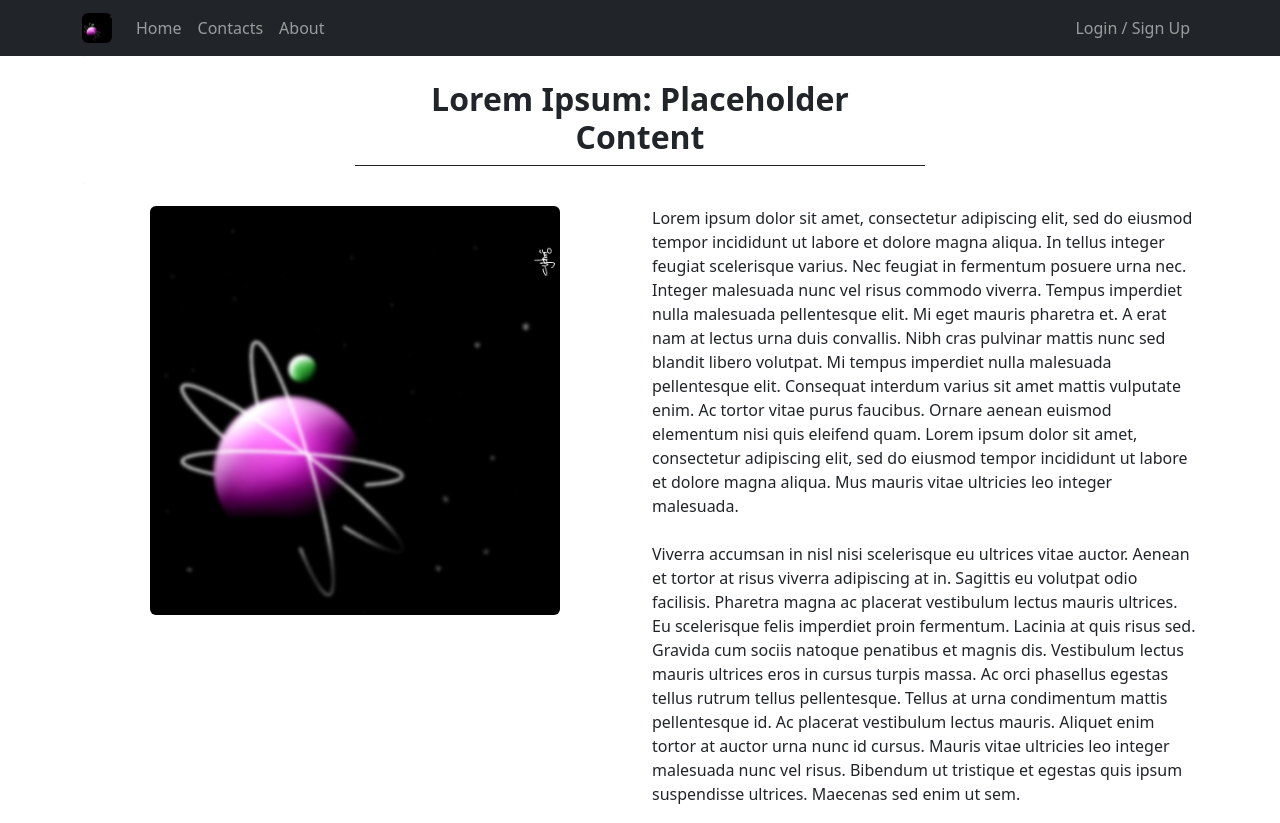
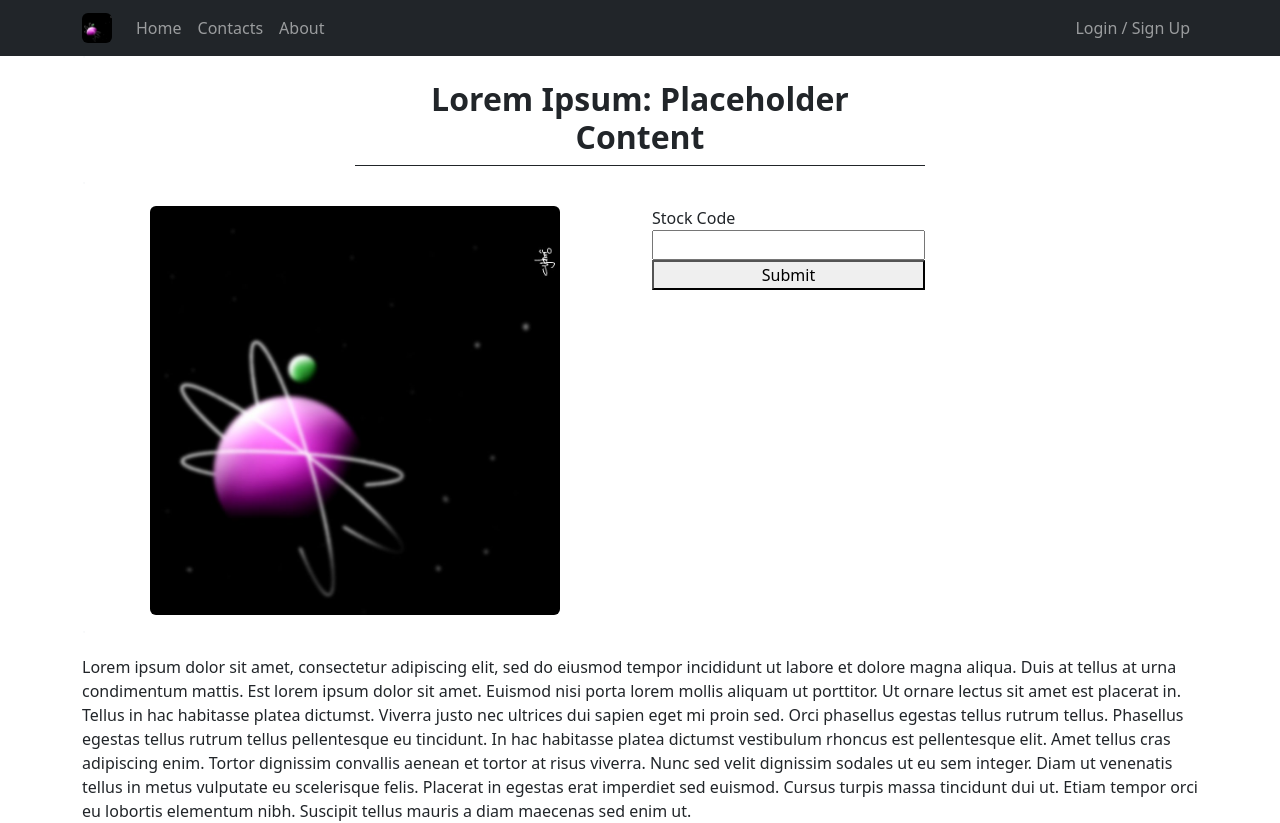
Before and after one commit to CypherO2/WebExample-R, a React (Vite) app in the folder react-web-demo/: page / in a window 1280 px wide. Shown: the top 823 px of the page. Built offline with nearby package versions, Linux system fonts and the light colour scheme.

Commit message:
installed axios, added stock api form - 9.11.23

```diff
--- a/react-web-demo/package.json
+++ b/react-web-demo/package.json
@@ -10,6 +10,7 @@
     "preview": "vite preview"
   },
   "dependencies": {
+    "axios": "^1.6.1",
     "bootstrap": "^5.3.2",
     "react": "^18.2.0",
     "react-bootstrap": "^2.9.1",
--- /dev/null
+++ b/react-web-demo/src/components/api-components/stock-api.css
@@ -0,0 +1,5 @@
+.form1 {
+  display: flex;
+  width: 50%;
+  flex-direction: column;
+}
--- /dev/null
+++ b/react-web-demo/src/components/api-components/stock-api.tsx
@@ -0,0 +1,52 @@
+import axios from "axios";
+import { FormEvent, useState } from "react";
+import "./stock-api.css";
+
+function StockMarketAPI() {
+  const [stockcode, setStockcode] = useState("");
+  const [stockValue, setStockValue] = useState("");
+  const [errorMessage, setErrorMessage] = useState("");
+
+  const handleClick = async (e: FormEvent) => {
+    e.preventDefault();
+    const params = {
+      function: "TIME_SERIES_INTRADAY",
+      symbol: stockcode,
+      interval: "5min",
+      apikey: "demo",
+    };
+    try {
+      const response = await axios.get("https://www.alphavantage.co/query", {
+        params: params,
+      });
+      const timeSeries = response?.data["Time Series (5min)"];
+      if (timeSeries) {
+        const latestTime = Object.keys(timeSeries)[0];
+        setStockValue(timeSeries[latestTime]["4. close"]);
+      } else {
+        throw Error("Invalid Response Format");
+      }
+    } catch (error) {
+      setErrorMessage(String(error));
+    }
+  };
+
+  return (
+    <>
+      <form onSubmit={handleClick} className="form1">
+        <label htmlFor="stockcode">Stock Code</label>
+        <input
+          type="text"
+          id="stockcode"
+          autoComplete="off"
+          onChange={(e) => setStockcode(e.target.value)}
+          value={stockcode}
+        />
+        <button type="submit">Submit</button>
+      </form>
+      {stockValue && <p>The value of the stock is: {stockValue}.</p>}
+      {errorMessage && <p>{errorMessage}</p>}
+    </>
+  );
+}
+export default StockMarketAPI;
--- a/react-web-demo/src/components/pagecontent/home-content.tsx
+++ b/react-web-demo/src/components/pagecontent/home-content.tsx
@@ -2,6 +2,7 @@ import { Col } from "react-bootstrap";
 import { Row } from "react-bootstrap";
 import Space from "../../assets/Space2.jpeg";
 import SpaceV2 from "../../assets/space.jpeg";
+import StockMarketAPI from "../api-components/stock-api";
 
 function HomeContent() {
   return (
@@ -41,35 +42,7 @@ function HomeContent() {
           />
         </Col>
         <Col xs={6}>
-          <p>
-            Lorem ipsum dolor sit amet, consectetur adipiscing elit, sed do
-            eiusmod tempor incididunt ut labore et dolore magna aliqua. In
-            tellus integer feugiat scelerisque varius. Nec feugiat in fermentum
-            posuere urna nec. Integer malesuada nunc vel risus commodo viverra.
-            Tempus imperdiet nulla malesuada pellentesque elit. Mi eget mauris
-            pharetra et. A erat nam at lectus urna duis convallis. Nibh cras
-            pulvinar mattis nunc sed blandit libero volutpat. Mi tempus
-            imperdiet nulla malesuada pellentesque elit. Consequat interdum
-            varius sit amet mattis vulputate enim. Ac tortor vitae purus
-            faucibus. Ornare aenean euismod elementum nisi quis eleifend quam.
-            Lorem ipsum dolor sit amet, consectetur adipiscing elit, sed do
-            eiusmod tempor incididunt ut labore et dolore magna aliqua. Mus
-            mauris vitae ultricies leo integer malesuada.
-            <br />
-            <br />
-            Viverra accumsan in nisl nisi scelerisque eu ultrices vitae auctor.
-            Aenean et tortor at risus viverra adipiscing at in. Sagittis eu
-            volutpat odio facilisis. Pharetra magna ac placerat vestibulum
-            lectus mauris ultrices. Eu scelerisque felis imperdiet proin
-            fermentum. Lacinia at quis risus sed. Gravida cum sociis natoque
-            penatibus et magnis dis. Vestibulum lectus mauris ultrices eros in
-            cursus turpis massa. Ac orci phasellus egestas tellus rutrum tellus
-            pellentesque. Tellus at urna condimentum mattis pellentesque id. Ac
-            placerat vestibulum lectus mauris. Aliquet enim tortor at auctor
-            urna nunc id cursus. Mauris vitae ultricies leo integer malesuada
-            nunc vel risus. Bibendum ut tristique et egestas quis ipsum
-            suspendisse ultrices. Maecenas sed enim ut sem.
-          </p>
+          <StockMarketAPI />
         </Col>
       </Row>
       <Row>
```
Also changed, not shown: 1 other file (tests, documents, lock files or other folders).
